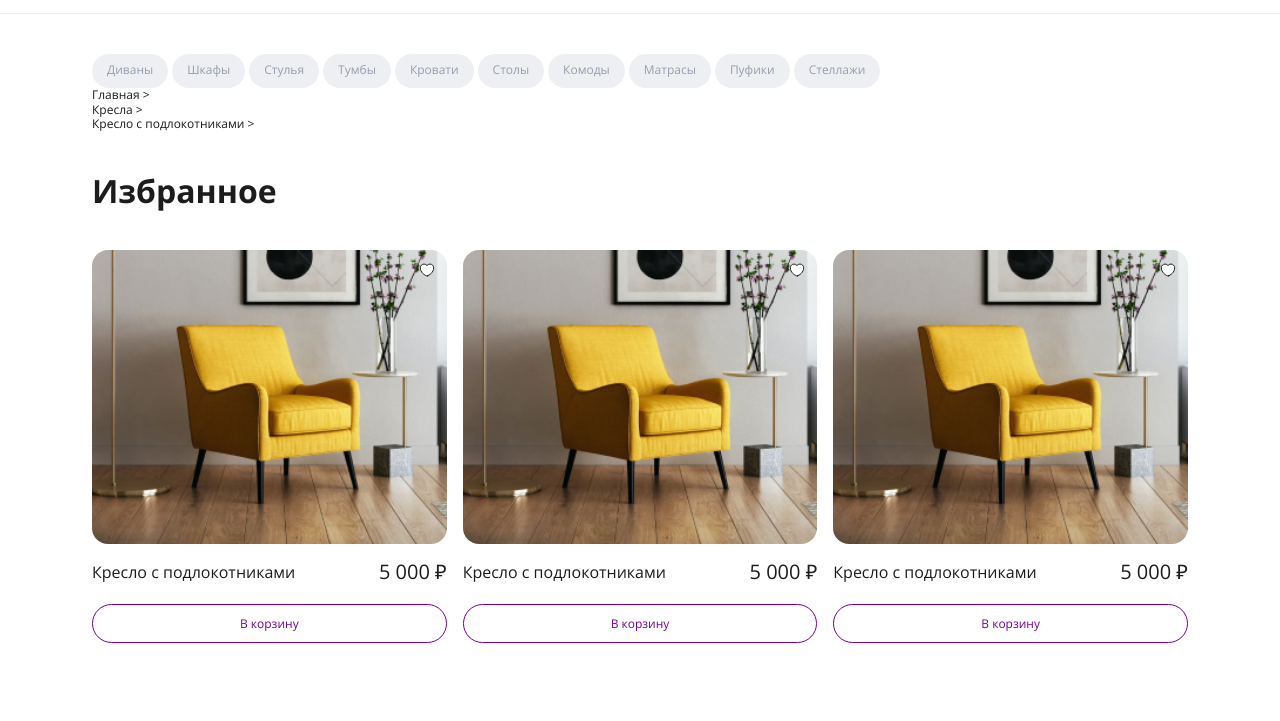
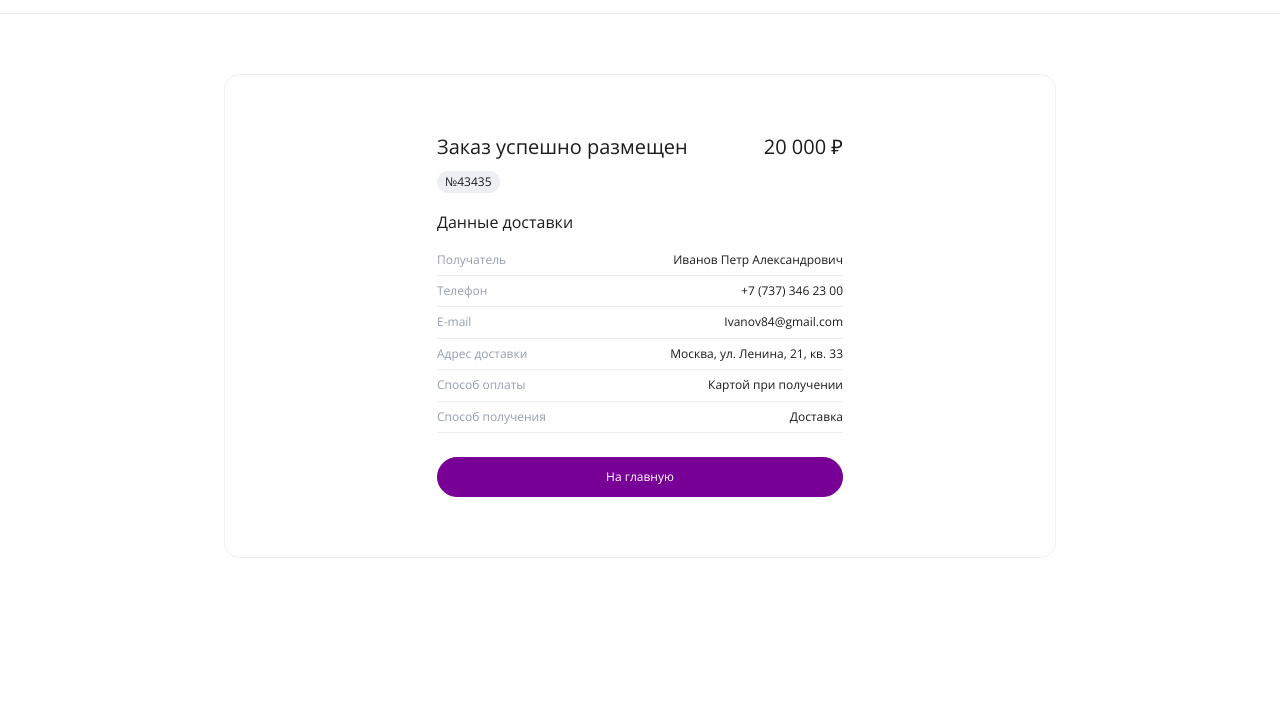
Before and after one commit to oneight15/koff, a website built with Vite: page index.html in a window 1280 px wide. Shown: the part 57-778 px from the top of the page. Built offline with nearby package versions, Linux system fonts and the light colour scheme.

Commit message:
feat: add styles for order section

```diff
--- a/index.html
+++ b/index.html
@@ -56,7 +56,7 @@
     </header>
 
     <main>
-      <div class="catalog">
+      <div class="catalog" hidden>
         <div class="container catalog__container">
           <ul class="catalog__list">
             <li class="catalog__item">
@@ -102,7 +102,7 @@
         </div>
       </div>
 
-      <div class="breadcrumb">
+      <div class="breadcrumb" hidden>
         <div class="container">
           <ul class="breadcrumb__list">
             <li class="breadcrumb__item">
@@ -123,7 +123,7 @@
         </div>
       </div>
 
-      <section class="goods">
+      <section class="goods" hidden>
         <div class="container">
           <h2 class="goods__title">Избранное</h2>
 
@@ -475,11 +475,13 @@
 
       <section class="order">
         <div class="container order__container">
-          <h2 class="order__title">Заказ успешно размещен</h2>
+          <div class="order__info">
+            <h2 class="order__title">Заказ успешно размещен</h2>
 
-          <p class="order__price">20&nbsp;000&nbsp;₽</p>
+            <p class="order__price">20&nbsp;000&nbsp;₽</p>
 
-          <p class="order__number">№43435</p>
+            <p class="order__number">№43435</p>
+          </div>
 
           <div class="order__delivery-info delivery-info">
             <h3 class="delivery-info__title">Данные доставки</h3>
--- a/styles/delivery-info.scss
+++ b/styles/delivery-info.scss
@@ -1,8 +1,13 @@
 .delivery-info {
+  margin-bottom: 20px;
+
+  @media (min-width: 580px) {
+    margin-bottom: 24px;
+  }
 
   &__title {
-  }
-
-  &__table {
+    font-size: 16px;
+    font-weight: 400;
+    margin-bottom: 12px;
   }
 }
--- a/styles/order.scss
+++ b/styles/order.scss
@@ -1,20 +1,94 @@
 .order {
+  padding-top: 32px;
+  padding-bottom: 80px;
+
+
+  @media (min-width: 580px) {
+    padding-top: 60px;
+    padding-bottom: 100px;
+  }
 
   &__container {
+    padding-top: 24px;
+    padding-bottom: 24px;
+    border-radius: 16px;
+    border: 1px solid #EEEFF2;
+
+    @media (min-width: 580px) {
+      max-width: 710px;
+      padding: 60px 151px;
+    }
+
+    @media (min-width: 820px) {
+      max-width: 726px;
+      padding: 60px 159px;
+    }
+
+    @media (min-width: 1120px) {
+      max-width: 832px;
+      padding: 60px 212px;
+    }
+  }
+
+
+  &__info {
+    margin-bottom: 20px;
+
+    @media (min-width: 580px) {
+      display: grid;
+      gap: 12px;
+      grid-template-areas:
+      "ord-title ord-price"
+      "ord-num .";
+    }
   }
 
   &__title {
+    font-size: 16px;
+    font-weight: 400;
+    margin-bottom: 8px;
+
+    @media (min-width: 580px) {
+      grid-area: ord-title;
+      font-size: 20px;
+      margin-bottom: 0;
+    }
   }
 
   &__price {
+    font-size: 16px;
+    margin-bottom: 8px;
+
+    @media (min-width: 580px) {
+      grid-area: ord-price;
+      justify-self: end;
+      font-size: 20px;
+      margin-bottom: 0;
+    }
   }
 
   &__number {
-  }
+    display: inline-block;
+    font-size: 12px;
+    padding: 4px 8px;
+    border-radius: 32px;
+    background-color: #EEEFF2;
 
-  &__delivery-info {
+    @media (min-width: 580px) {
+      grid-area: ord-num;
+      justify-self: start;
+    }
   }
 
   &__link-home {
+    display: block;
+    width: 100%;
+    text-align: center;
+    padding: 12px 24px;
+    border-radius: 32px;
+    border: 1px solid #780096;
+    background-color: #780096;
+    color: #fff;
+    outline: none;
   }
 }
--- a/styles/table.scss
+++ b/styles/table.scss
@@ -1,11 +1,19 @@
 .table {
+  width: 100%;
+  border-collapse: collapse;
 
   &__row {
+    border-bottom: 1px solid #eeeff2;
   }
 
   &__field {
+    padding: 8px 0;
+    color: #969eae;
   }
 
   &__value {
+    padding: 8px 0;
+    text-align: right;
+    color: #1c1c1c;
   }
 }
```
